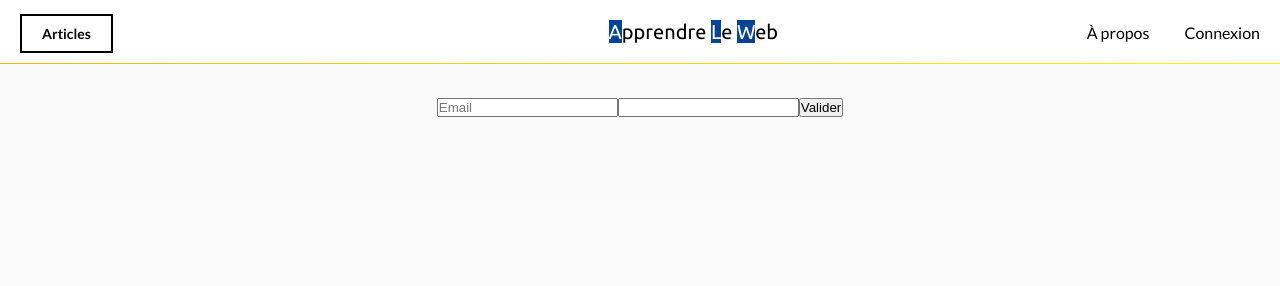
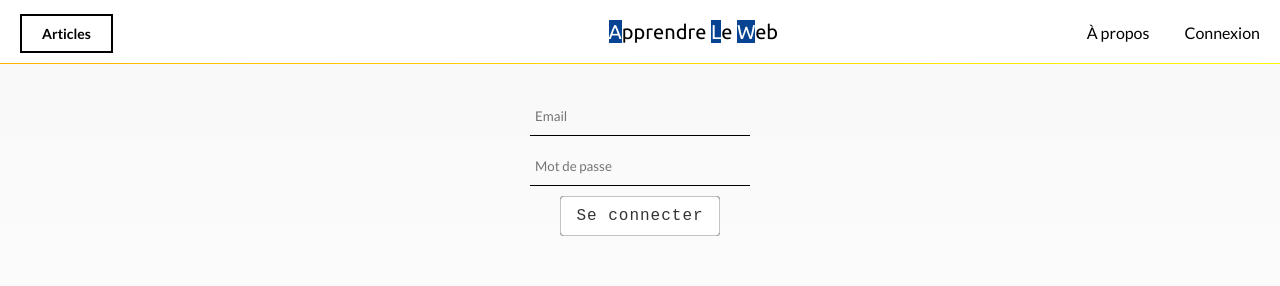
Before and after one commit to AyoubEchcharrat/apprendreleweb-frontend, a Next.js app: page /connexion in a window 1280 px wide. Shown: the top 286 px of the page. Built offline with nearby package versions, Linux system fonts and the light colour scheme.

Commit message:
page connexion designed and button

```diff
--- /dev/null
+++ b/src/app/connexion/connexion.css
@@ -0,0 +1,16 @@
+form.connexion {
+    display: flex;
+    flex-direction: column;
+    align-items: center;
+}
+
+input.connexion {
+    width: 220px;
+    height: 40px;
+    padding: 5px;
+    border: none;
+    border-bottom: 1px solid black;
+    margin-bottom: 10px;
+    background-color: inherit;
+    font-family: 'Lato';
+}
--- a/src/app/connexion/page.jsx
+++ b/src/app/connexion/page.jsx
@@ -6,6 +6,8 @@ import { useRouter } from 'next/navigation'
 import { loginUser } from "@/redux/features/AuthActions";
 import { refreshUserDatas } from "@/redux/features/AuthSlice";
 import { useAppDispatch, useAppSelector } from "@/redux/hooks";
+import './connexion.css'
+import Button from "@/components/button/Button";
 
 const ConnexionPage = () => {
     const [data,setData] = useState({email:'',password:''})
@@ -31,10 +33,10 @@ const ConnexionPage = () => {
 
     return (
         <main className={styles.main}>
-            <form onSubmit={handleSubmit}>
-                <input onChange={handleChange} id="email" type="email" name="email" placeholder="Email" required/>
-                <input onChange={handleChange} id="password" type="password" name="password" required/>
-                <button type="submit">Valider</button>
+            <form className="connexion" onSubmit={handleSubmit}>
+                <input className="connexion" onChange={handleChange} id="email" type="email" name="email" placeholder="Email" required/>
+                <input className="connexion" onChange={handleChange} id="password" type="password" name="password"  placeholder="Mot de passe" required/>
+                <Button link="submit" content="Se connecter" type="submit">Valider</Button>
             </form>
         </main>
     )
--- a/src/app/page.module.css
+++ b/src/app/page.module.css
@@ -52,6 +52,7 @@
   text-align: center;
   line-height: 1.7;
   max-width: 900px;
+  color: black;
 }
 
 .articletitle{
--- a/src/components/button/Button.jsx
+++ b/src/components/button/Button.jsx
@@ -5,8 +5,14 @@ import './button.css'
 
 export default function Button({link,content}){
     const router = useRouter()
-    return (<div className='button-container'>
+    return (
+    <div className='button-container'>
+        {link === "submit" ?
+        <button className='buttonCTA'>{content}</button>
+        :
         <button onClick={() => {router.push(`${link}`)}} className='buttonCTA'>{content}</button>
+        }
+
         <div className="hover-button"></div>
     </div>
 
```
